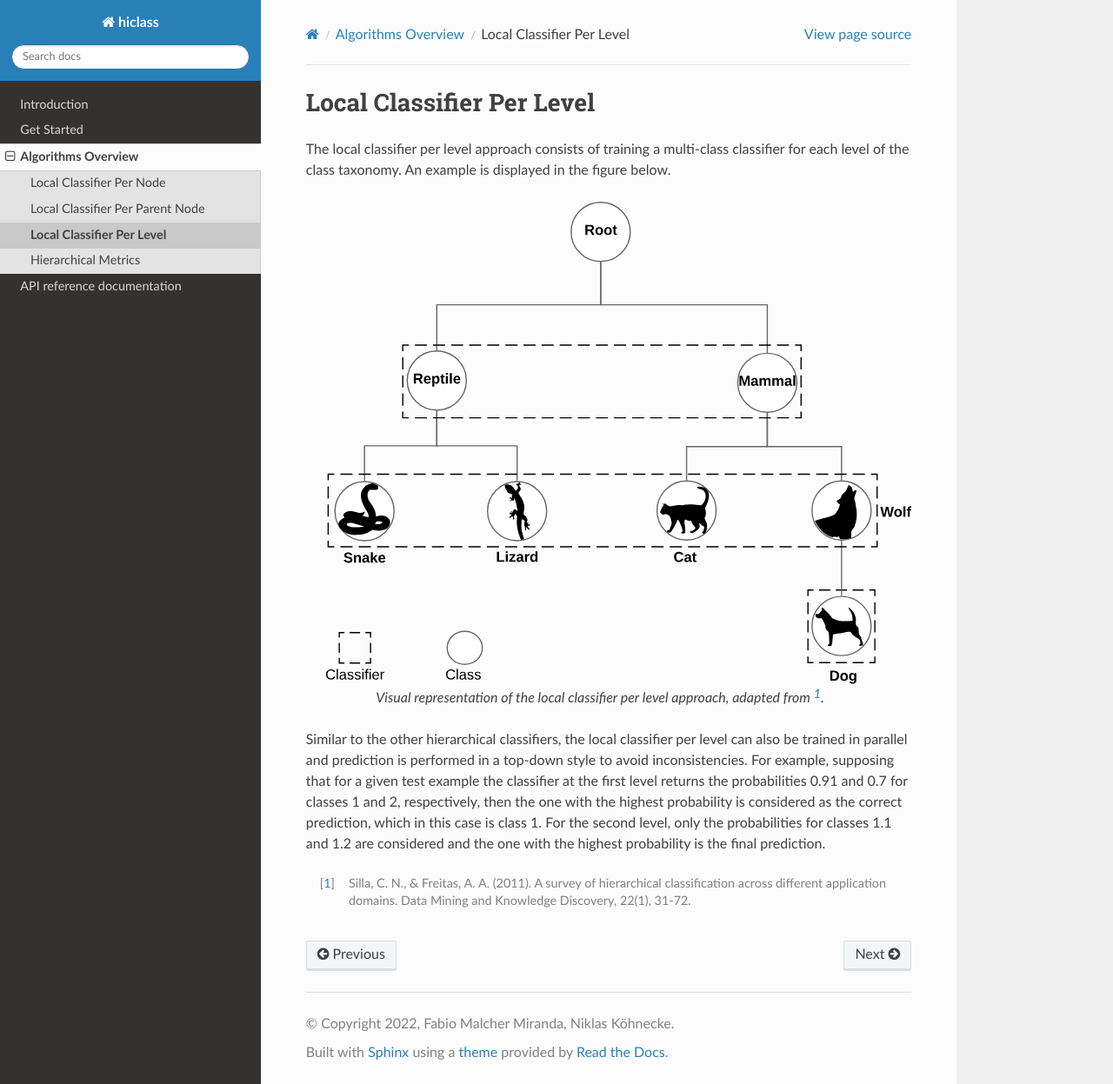
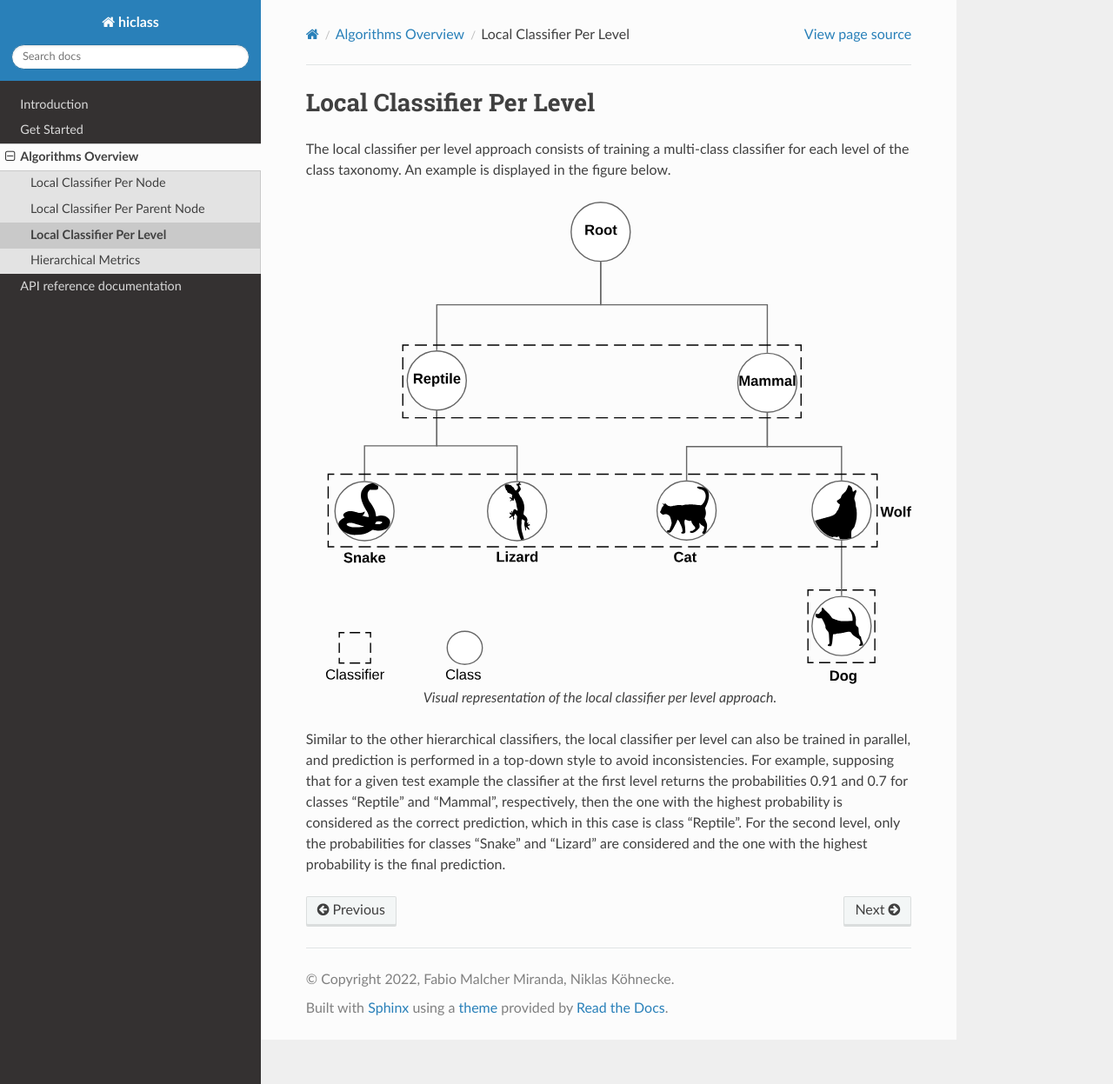
Before and after one commit to scikit-learn-contrib/hiclass, a Sphinx documentation site: the page built from docs/source/algorithms/local_classifier_per_level.rst, in a window 1280 px wide and 1247 px high. Shown: the whole window at 87% size. Built offline with Sphinx 7.4.7 and the Read the Docs theme 2.0.0, drawn with Linux system fonts in a browser that asks for light colours.

Commit message:
Update local classifier per level example

```diff
--- a/docs/source/algorithms/local_classifier_per_level.rst
+++ b/docs/source/algorithms/local_classifier_per_level.rst
@@ -8,8 +8,6 @@ The local classifier per level approach consists of training a multi-class class
 .. figure:: local_classifier_per_level.svg
    :align: center
 
-   Visual representation of the local classifier per level approach, adapted from [1]_.
+   Visual representation of the local classifier per level approach.
 
-Similar to the other hierarchical classifiers, the local classifier per level can also be trained in parallel and prediction is performed in a top-down style to avoid inconsistencies. For example, supposing that for a given test example the classifier at the first level returns the probabilities 0.91 and 0.7 for classes 1 and 2, respectively, then the one with the highest probability is considered as the correct prediction, which in this case is class 1. For the second level, only the probabilities for classes 1.1 and 1.2 are considered and the one with the highest probability is the final prediction.
-
-.. [1] Silla, C. N., & Freitas, A. A. (2011). A survey of hierarchical classification across different application domains. Data Mining and Knowledge Discovery, 22(1), 31-72.
+Similar to the other hierarchical classifiers, the local classifier per level can also be trained in parallel, and prediction is performed in a top-down style to avoid inconsistencies. For example, supposing that for a given test example the classifier at the first level returns the probabilities 0.91 and 0.7 for classes "Reptile" and "Mammal", respectively, then the one with the highest probability is considered as the correct prediction, which in this case is class "Reptile". For the second level, only the probabilities for classes "Snake" and "Lizard" are considered and the one with the highest probability is the final prediction.
```
